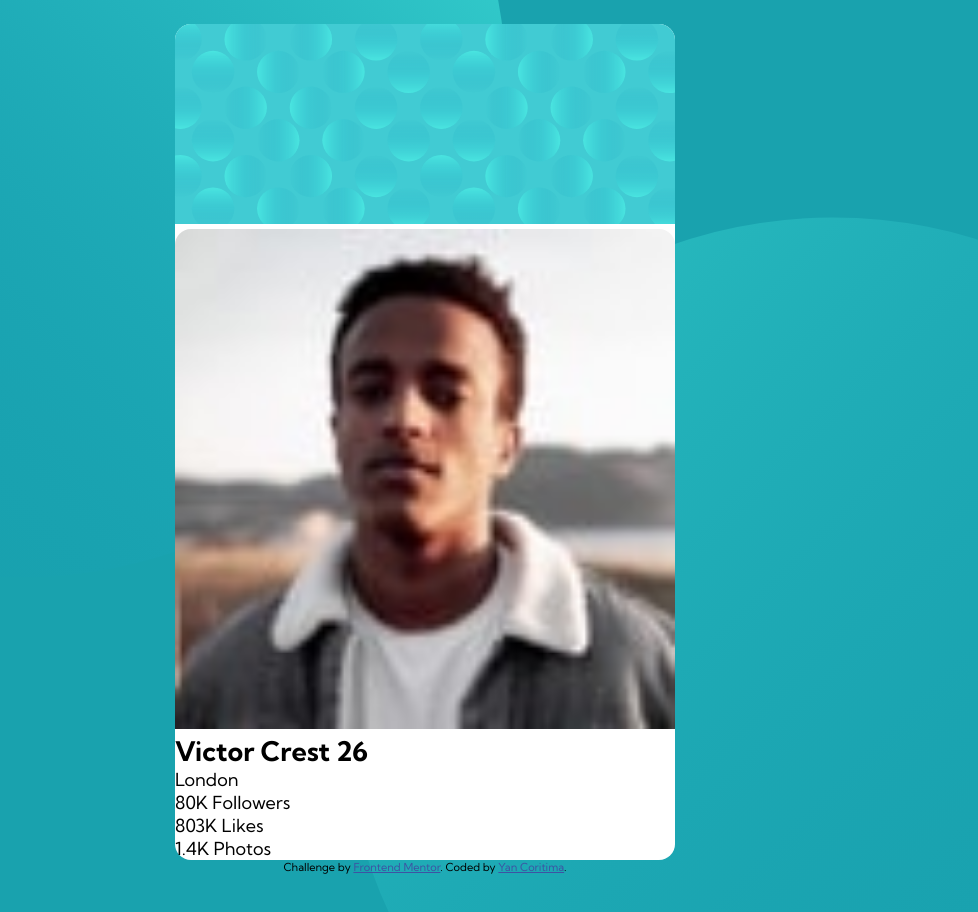
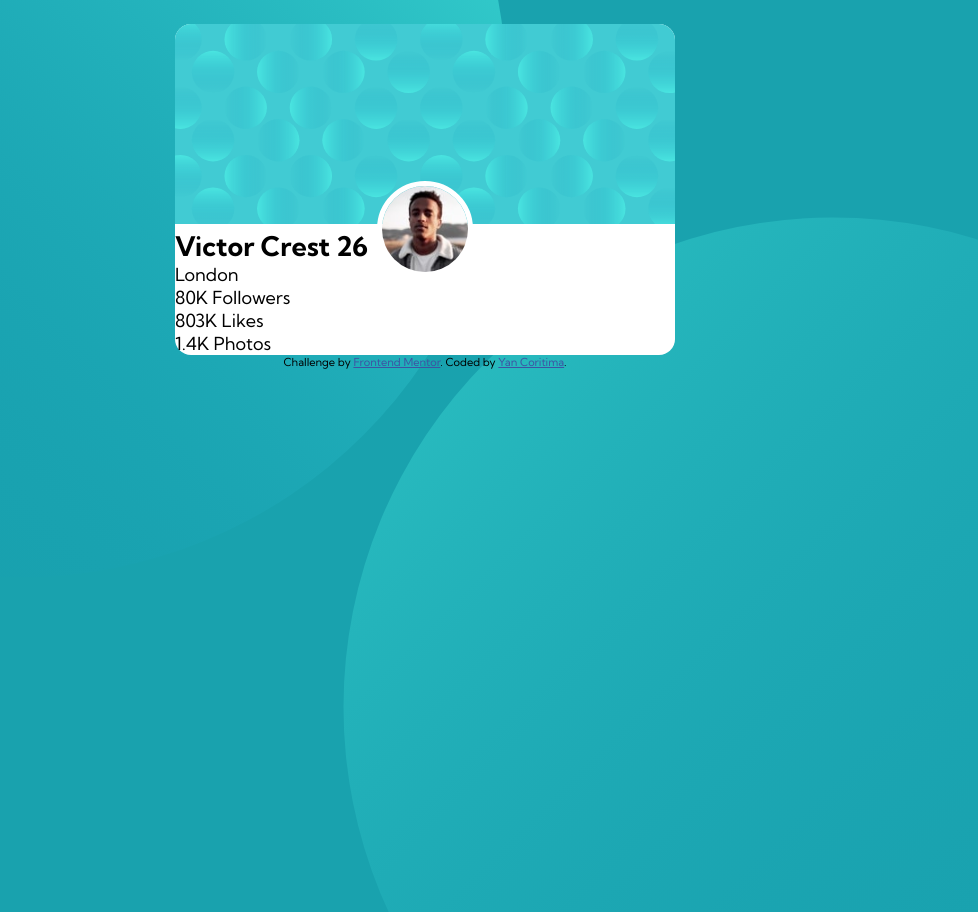
Before and after one commit to Nigraum/profile-card-component, a plain HTML site: page index.html in a window 1280 px wide. Shown: the top 912 px of the page, without its empty margins (215-1193 px from the left). Drawn offline with Linux system fonts and the light colour scheme.

Commit message:
Styling .profile-photo

```diff
--- a/assets/styles.css
+++ b/assets/styles.css
@@ -62,6 +62,16 @@ body {
     border-radius: 1rem 1rem 0 0;
 }
 
+.container .article-one div img {
+    border-radius: 50%;
+    width: 6rem;
+    position: absolute;
+    left: 50%;
+    bottom: -3rem;
+    transform: translateX(-50%);
+    border: 5px solid #fff;
+}
+
 footer {
     font-size: 11px;
     text-align: center;
```
